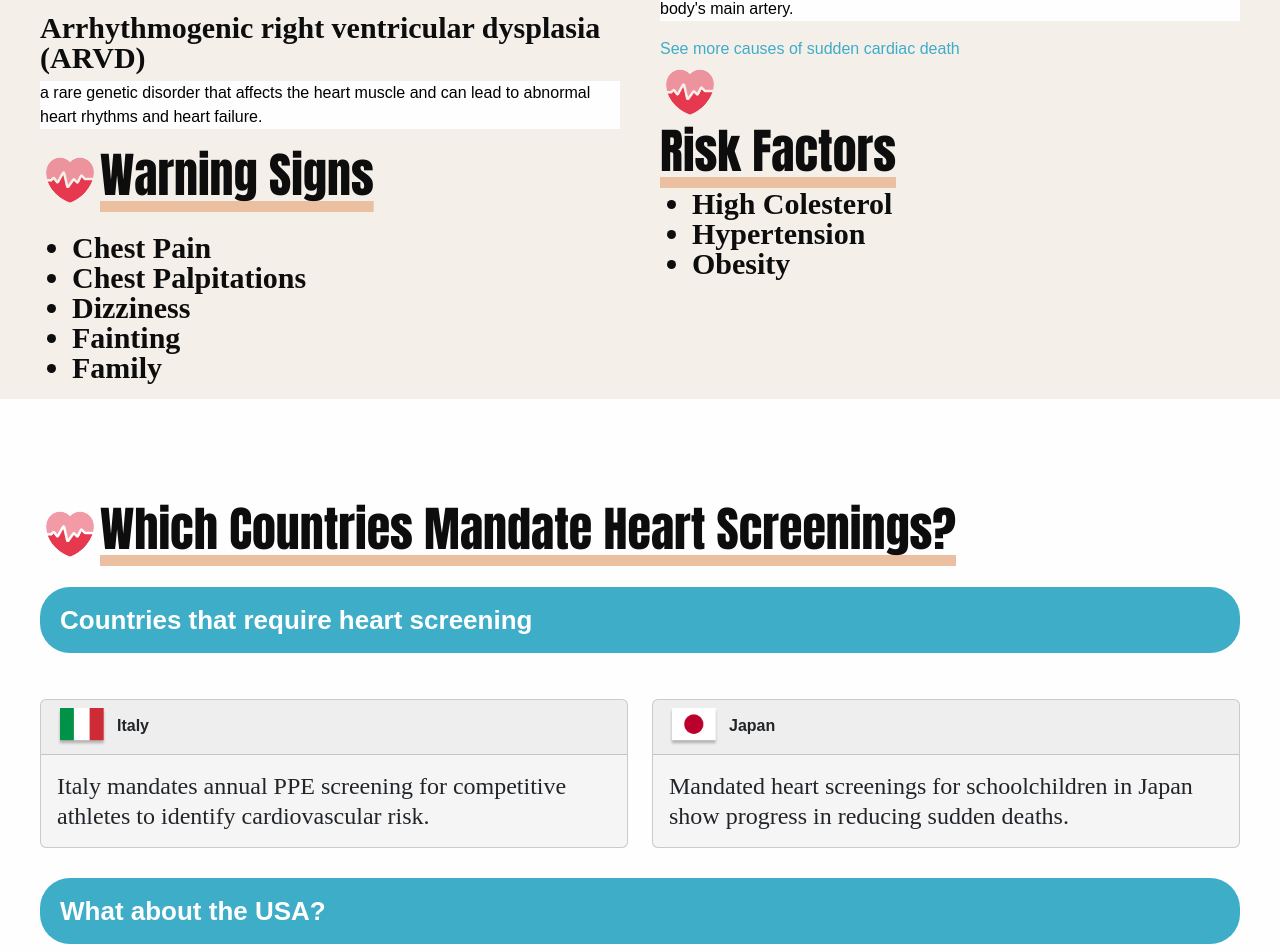
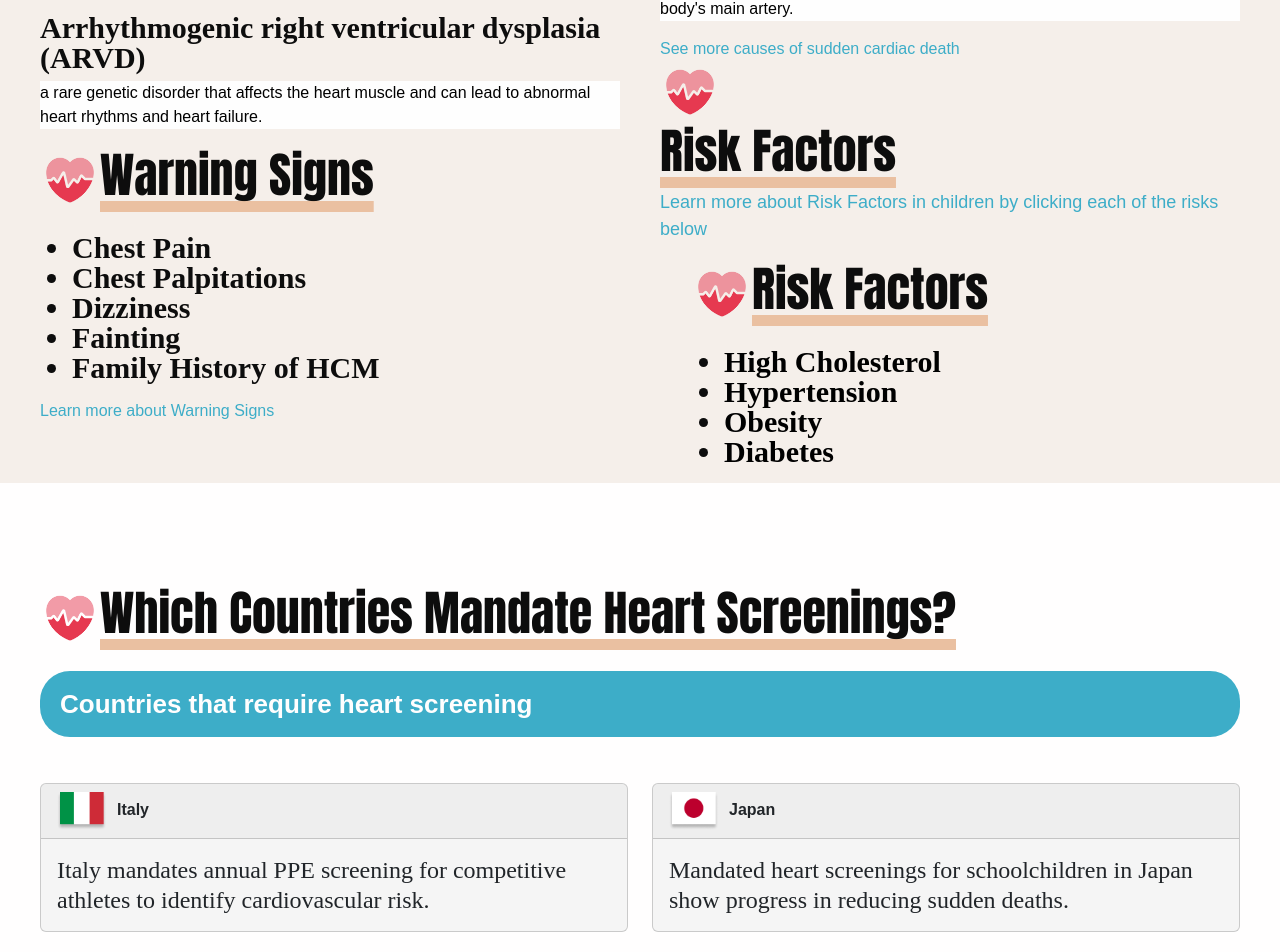
Before and after one commit to Ares-93/CHAD-Foundation-Website, a React (Create React App) app in the folder my-app/: page /education-of-the-heart/heart-fact-page in a window 1280 px wide. Shown: the part 1459-2411 px from the top of the page. Built offline with nearby package versions, Linux system fonts and the light colour scheme.

Commit message:
updated warning and risks links with information

```diff
--- a/my-app/src/components/Pages/3-Education of the Heart/1-Heart Facts/2-Causes-Warnings-Risks/Causes.css
+++ b/my-app/src/components/Pages/3-Education of the Heart/1-Heart Facts/2-Causes-Warnings-Risks/Causes.css
@@ -117,4 +117,25 @@
 .risks,
 .warnings {
   color: var(--main-black);
+  list-style-type: disc;
 }
+
+.warning-link {
+  color: #3dadc8;
+  text-decoration: none;
+}
+
+.risk-note {
+  color: #3dadc8;
+  font-size: 18px;
+}
+
+.risks a {
+  text-decoration: none; /* Removes underline from links */
+  color: black; /* Sets the initial text color */
+  transition: color 0.3s ease, background-color 0.3s ease; /* Smooth transition for hover effect */
+}
+
+.risks a:hover {
+  color: #ef761f; /* Changes text color on hover */
+}
--- a/my-app/src/components/Pages/3-Education of the Heart/1-Heart Facts/2-Causes-Warnings-Risks/Causes.js
+++ b/my-app/src/components/Pages/3-Education of the Heart/1-Heart Facts/2-Causes-Warnings-Risks/Causes.js
@@ -45,8 +45,16 @@ const CausesSection = () => {
                 <li>Chest Palpitations</li>
                 <li>Dizziness</li>
                 <li>Fainting</li>
-                <li>Family</li>
+                <li>Family History of HCM</li>
               </ul>
+              <a
+                href="https://www.mayoclinic.org/diseases-conditions/hypertrophic-cardiomyopathy/symptoms-causes/syc-20350198"
+                className="warning-link"
+                target="_blank"
+                rel="noopener noreferrer"
+              >
+                Learn more about Warning Signs
+              </a>
             </div>
           </div>
           <div className="causes-column">
@@ -68,10 +76,55 @@ const CausesSection = () => {
                 {<img src={HeartIcon} alt="heart" width={60} height={60} />}{" "}
                 <h2 className="sub-section-header">Risk Factors</h2>
               </div>
+              <p className="risk-note">
+                Learn more about Risk Factors in children by clicking each of
+                the risks below
+              </p>
               <ul className="risks">
-                <li>High Colesterol</li>
-                <li>Hypertension</li>
-                <li>Obesity</li>
+                <div className="Risk">
+                  <div className="r-header-box">
+                    <img src={HeartIcon} alt="heart" width={60} height={60} />
+                    <h2 className="sub-section-header">Risk Factors</h2>
+                  </div>
+                  <ul className="risks">
+                    <li>
+                      <a
+                        href="https://www.mayoclinic.org/diseases-conditions/high-blood-cholesterol/symptoms-causes/syc-20350800"
+                        target="_blank"
+                        rel="noopener noreferrer"
+                      >
+                        High Cholesterol
+                      </a>
+                    </li>
+                    <li>
+                      <a
+                        href="https://www.cdc.gov/bloodpressure/youth.htm"
+                        target="_blank"
+                        rel="noopener noreferrer"
+                      >
+                        Hypertension
+                      </a>
+                    </li>
+                    <li>
+                      <a
+                        href="https://www.cdc.gov/obesity/childhood/index.html"
+                        target="_blank"
+                        rel="noopener noreferrer"
+                      >
+                        Obesity
+                      </a>
+                    </li>
+                    <li>
+                      <a
+                        href="https://www.cdc.gov/diabetes/basics/childhooddiabetes.html"
+                        target="_blank"
+                        rel="noopener noreferrer"
+                      >
+                        Diabetes
+                      </a>
+                    </li>
+                  </ul>
+                </div>
               </ul>
             </div>
           </div>
```
